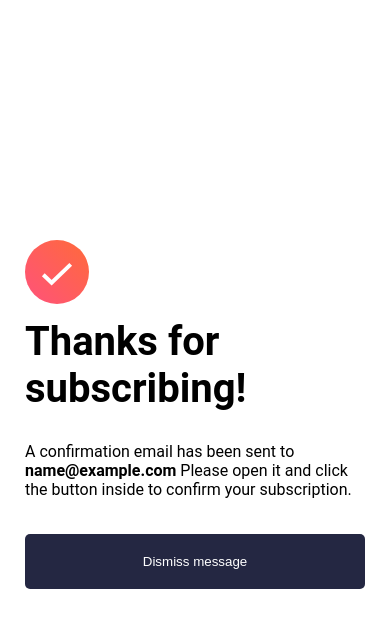
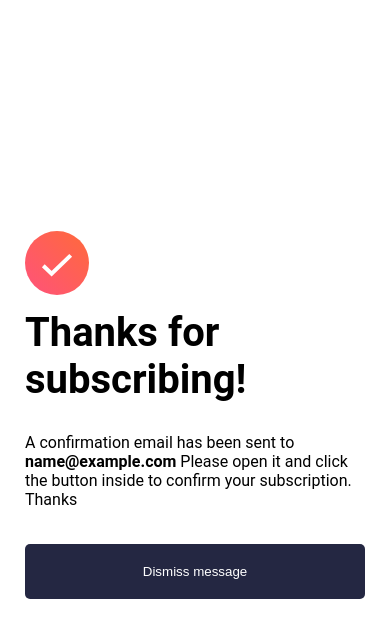
Before and after one commit to hillar10n/news-letter-page, a plain HTML site: page index.html in a window 390 px wide. Both pictures are taken after typing "name@example.com" into the empty fields and a click on the input "Subscribe to monthly newsletter". Drawn offline with Linux system fonts and the light colour scheme.

Commit message:
mobile completed

```diff
--- a/app.js
+++ b/app.js
@@ -16,6 +16,7 @@ form.addEventListener("submit", function (e) {
 		feedBack.classList.remove("hidden");
 		subEmail.innerText = input.value;
 		input.value = "";
+		errorReport.innerText = "";
 	}
 });
 
--- a/index.html
+++ b/index.html
@@ -60,7 +60,7 @@
     <h1>Thanks for subscribing!</h1>
 
     <P>A confirmation email has been sent to <strong><span id="subEmail">ash@loremcompany.com.</span></strong>
-      Please open it and click the button inside to confirm your subscription.</P>
+      Please open it and click the button inside to confirm your subscription. Thanks</P>
 
     <button id="dismiss"> Dismiss message</button>
   </div>
```
